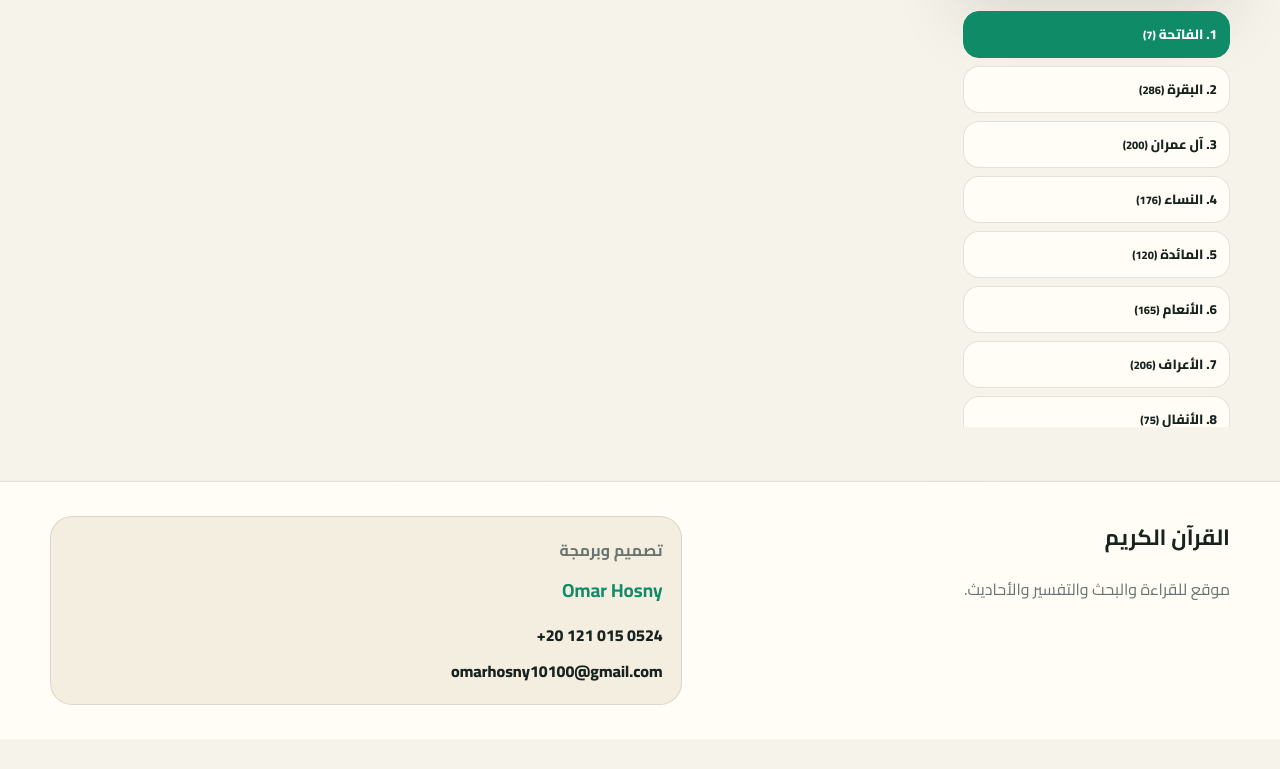
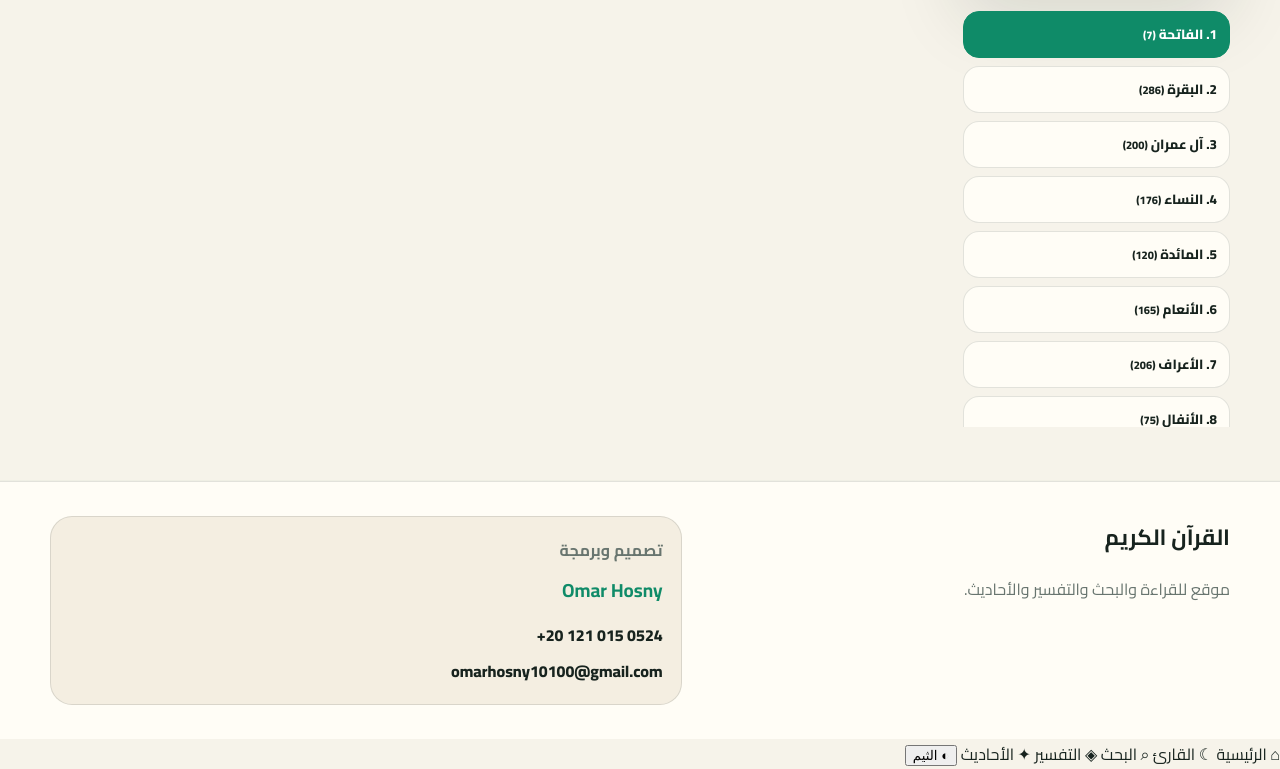
Before and after one commit to omarhosny409/quran-kareem-app, a plain HTML site: page index.html in a window 1280 px wide. Shown: the part 8576-9345 px from the top of the page. Before the commit the page ends 9315 px from the top, so only its background shows below. Drawn offline with Linux system fonts and the light colour scheme; no server answers; a web font is replaced by a local one.

Commit message:
Update index.html

```diff
--- a/index.html
+++ b/index.html
@@ -192,6 +192,43 @@
   </footer>
 
   <!-- Go To Top Button -->
+  <nav class="quran-mobile-tabbar" aria-label="شريط تطبيق الموبايل">
+    <a class="quran-mobile-tabbar__item" href="index.html" aria-current="page">
+      <span class="quran-mobile-tabbar__icon" aria-hidden="true">⌂</span>
+      <span>الرئيسية</span>
+    </a>
+    <a class="quran-mobile-tabbar__item" href="surah.html">
+      <span class="quran-mobile-tabbar__icon" aria-hidden="true">☾</span>
+      <span>القارئ</span>
+    </a>
+    <a class="quran-mobile-tabbar__item" href="search.html">
+      <span class="quran-mobile-tabbar__icon" aria-hidden="true">⌕</span>
+      <span>البحث</span>
+    </a>
+    <a class="quran-mobile-tabbar__item" href="tafsir.html">
+      <span class="quran-mobile-tabbar__icon" aria-hidden="true">◈</span>
+      <span>التفسير</span>
+    </a>
+    <a class="quran-mobile-tabbar__item" href="hadith.html">
+      <span class="quran-mobile-tabbar__icon" aria-hidden="true">✦</span>
+      <span>الأحاديث</span>
+    </a>
+    <button class="quran-mobile-tabbar__item quran-mobile-theme-toggle" type="button" data-mobile-theme-toggle aria-expanded="false" aria-controls="quran-mobile-theme-panel">
+      <span class="quran-mobile-tabbar__icon" aria-hidden="true">◐</span>
+      <span>الثيم</span>
+    </button>
+    <div id="quran-mobile-theme-panel" class="quran-mobile-theme-panel" hidden>
+      <strong>اختار الثيم والألوان</strong>
+      <div class="quran-mobile-theme-options" role="group" aria-label="اختيار الثيم من شريط الموبايل">
+        <button type="button" data-theme="emerald">زمردي</button>
+        <button type="button" data-theme="midnight">ليلي</button>
+        <button type="button" data-theme="royal">ملكي</button>
+        <button type="button" data-theme="sepia">ورقي</button>
+        <button type="button" data-theme="minimal">فاتح</button>
+      </div>
+    </div>
+  </nav>
+
   <button id="goToTopBtn" class="go-to-top" type="button" aria-label="الرجوع إلى الأعلى">
     ↑
   </button>
```
